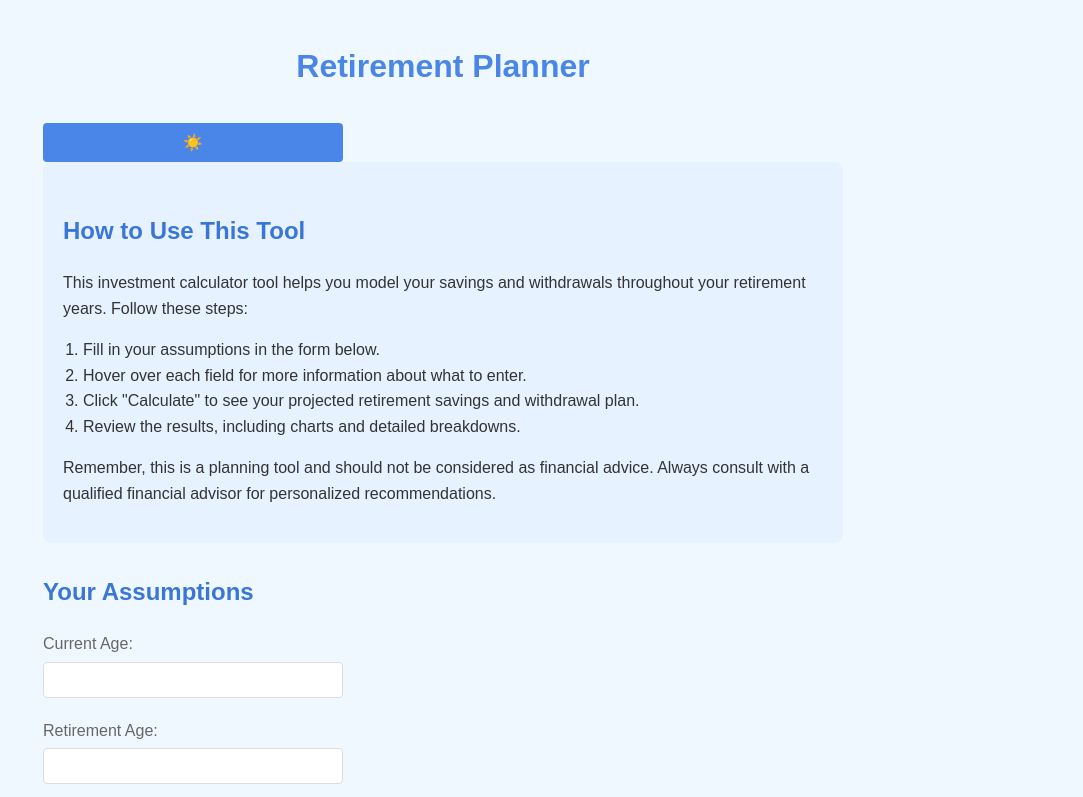
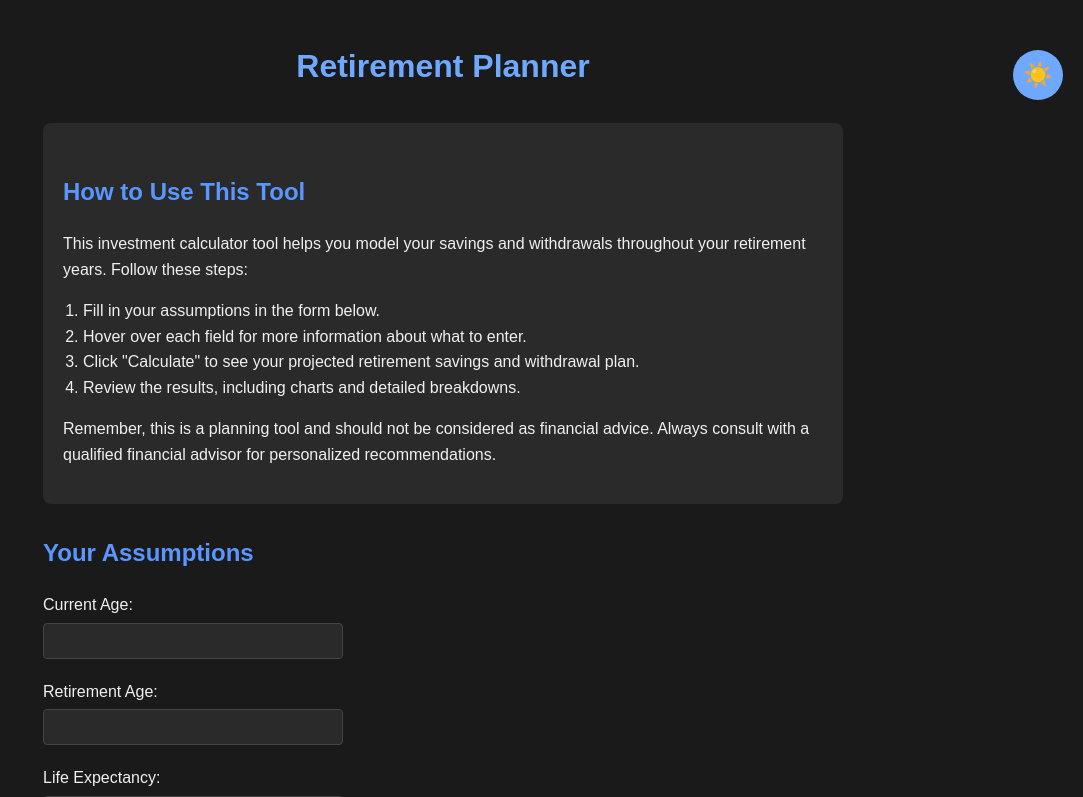
Before and after one commit to DrGeneEditing/retirementCalculator, a plain HTML site: page index.html in a window 1280 px wide. Both pictures are taken after a click on the button "Toggle dark mode". Shown: the top 797 px of the page, without its empty margins (197-1280 px from the left). Drawn offline with nearby package versions, Linux system fonts and the light colour scheme.

Commit message:
Update styles.css

```diff
--- a/styles.css
+++ b/styles.css
@@ -1,12 +1,50 @@
 /* Global Styles */
+:root {
+    --bg-color: #f0f8ff;
+    --text-color: #333;
+    --header-color: #4a86e8;
+    --subheader-color: #3a76d8;
+    --form-bg: #fff;
+    --form-border: #ddd;
+    --button-bg: #4a86e8;
+    --button-text: #fff;
+    --summary-bg: #f0f8ff;
+    --summary-column-bg: #c1eaf3;
+    --table-bg: #fff;
+    --table-border: #e6f2ff;
+    --table-header-bg: #4a86e8;
+    --table-header-text: #fff;
+    --table-row-even: #f0f8ff;
+    --table-row-hover: #e6f2ff;
+}
+
+body.dark-mode {
+    --bg-color: #1a1a1a;
+    --text-color: #f0f0f0;
+    --header-color: #6fa8ff;
+    --subheader-color: #5a96ff;
+    --form-bg: #2a2a2a;
+    --form-border: #444;
+    --button-bg: #6fa8ff;
+    --button-text: #1a1a1a;
+    --summary-bg: #2a2a2a;
+    --summary-column-bg: #3a3a3a;
+    --table-bg: #2a2a2a;
+    --table-border: #444;
+    --table-header-bg: #6fa8ff;
+    --table-header-text: #1a1a1a;
+    --table-row-even: #333;
+    --table-row-hover: #444;
+}
+
 body {
     font-family: Arial, sans-serif;
     line-height: 1.6;
-    color: #333;
+    color: var(--text-color);
     max-width: 800px;
     margin: 0 auto;
     padding: 20px;
-    background-color: #f0f8ff;
+    background-color: var(--bg-color);
 }
 
 header {
@@ -15,21 +53,21 @@ header {
 }
 
 h1 {
-    color: #4a86e8;
+    color: var(--header-color);
 }
 
 h2 {
-    color: #3a76d8;
+    color: var(--subheader-color);
     margin-top: 30px;
 }
 
 h3 {
-    color: #2a66c8;
+    color: var(--subheader-color);
 }
 
 /* Introduction Section */
 #introduction {
-    background-color: #e6f2ff;
+    background-color: var(--summary-bg);
     padding: 20px;
     border-radius: 8px;
     margin-bottom: 30px;
@@ -48,7 +86,7 @@ h3 {
 
 label {
     margin-bottom: 5px;
-    color: #666;
+    color: var(--text-color);
     cursor: help;
 }
 
@@ -57,10 +95,12 @@ input[type="text"],
 select {
     width: 100%;
     padding: 8px;
-    border: 1px solid #ddd;
+    border: 1px solid var(--form-border);
     border-radius: 4px;
     box-sizing: border-box;
     font-size: 16px;
+    background-color: var(--form-bg);
+    color: var(--text-color);
 }
 
 /* Set a fixed width for inputs and selects */
@@ -73,8 +113,8 @@ button {
     display: block;
     width: 300px;
     padding: 10px;
-    background-color: #4a86e8;
-    color: white;
+    background-color: var(--button-bg);
+    color: var(--button-text);
     border: none;
     border-radius: 4px;
     cursor: pointer;
@@ -83,7 +123,7 @@ button {
 }
 
 button:hover {
-    background-color: #3a76d8;
+    filter: brightness(90%);
 }
 
 /* Checkbox Styles */
@@ -118,21 +158,21 @@ button:hover {
     display: grid;
     grid-template-columns: 1fr 1fr;
     gap: 20px;
-    background-color: #f0f8ff;
+    background-color: var(--summary-bg);
     padding: 20px;
     border-radius: 8px;
     margin-bottom: 20px;
 }
 
 .summary-column {
-    background-color: #c1eaf3;
+    background-color: var(--summary-column-bg);
     padding: 15px;
     border-radius: 6px;
     box-shadow: 0 2px 4px rgba(0, 0, 0, 0.1);
 }
 
 .summary-column h3 {
-    color: #4a86e8;
+    color: var(--header-color);
     margin-top: 0;
     margin-bottom: 15px;
     font-size: 1.2em;
@@ -153,7 +193,7 @@ table {
     width: 100%;
     border-collapse: collapse;
     margin-top: 20px;
-    background-color: #fff;
+    background-color: var(--table-bg);
     box-shadow: 0 2px 4px rgba(0, 0, 0, 0.1);
     border-radius: 8px;
     overflow: hidden;
@@ -161,22 +201,22 @@ table {
 
 th, td {
     padding: 12px;
-    border: 1px solid #e6f2ff;
+    border: 1px solid var(--table-border);
     text-align: left;
 }
 
 th {
-    background-color: #4a86e8;
-    color: #fff;
+    background-color: var(--table-header-bg);
+    color: var(--table-header-text);
     font-weight: bold;
 }
 
 tr:nth-child(even) {
-    background-color: #f0f8ff;
+    background-color: var(--table-row-even);
 }
 
 tr:hover {
-    background-color: #e6f2ff;
+    background-color: var(--table-row-hover);
 }
 
 /* Footer Styles */
@@ -184,7 +224,7 @@ footer {
     margin-top: 30px;
     text-align: center;
     font-size: 0.8em;
-    color: #666;
+    color: var(--text-color);
 }
 
 /* Tooltip Styles */
@@ -197,8 +237,8 @@ label[data-tooltip]::after {
     position: absolute;
     bottom: 100%;
     left: 0;
-    background-color: #5c83fb;
-    color: #ffffff;
+    background-color: var(--button-bg);
+    color: var(--button-text);
     padding: 5px 10px;
     border-radius: 4px;
     font-size: 14px;
@@ -212,6 +252,29 @@ label[data-tooltip]::after {
 label[data-tooltip]:hover::after {
     opacity: 1;
     visibility: visible;
+}
+
+/* Dark Mode Toggle */
+#dark-mode-toggle {
+    position: fixed;
+    top: 20px;
+    right: 20px;
+    background-color: var(--button-bg);
+    color: var(--button-text);
+    border: none;
+    border-radius: 50%;
+    width: 50px;
+    height: 50px;
+    font-size: 24px;
+    cursor: pointer;
+    display: flex;
+    align-items: center;
+    justify-content: center;
+    transition: background-color 0.3s;
+}
+
+#dark-mode-toggle:hover {
+    filter: brightness(90%);
 }
 
 /* Responsive Design */
@@ -237,4 +300,12 @@ label[data-tooltip]:hover::after {
     th, td {
         padding: 8px;
     }
+
+    #dark-mode-toggle {
+        top: 10px;
+        right: 10px;
+        width: 40px;
+        height: 40px;
+        font-size: 20px;
+    }
 }
```
